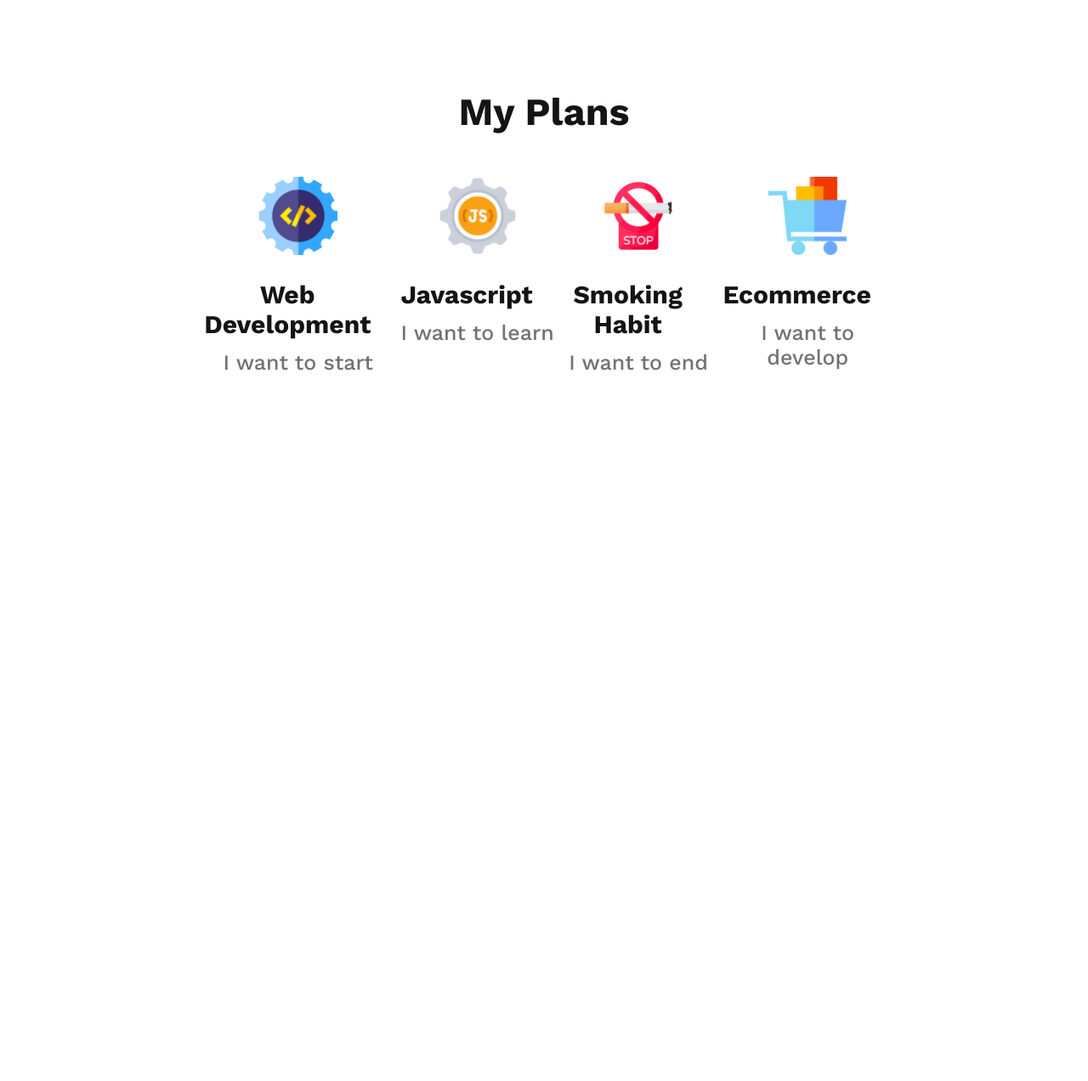
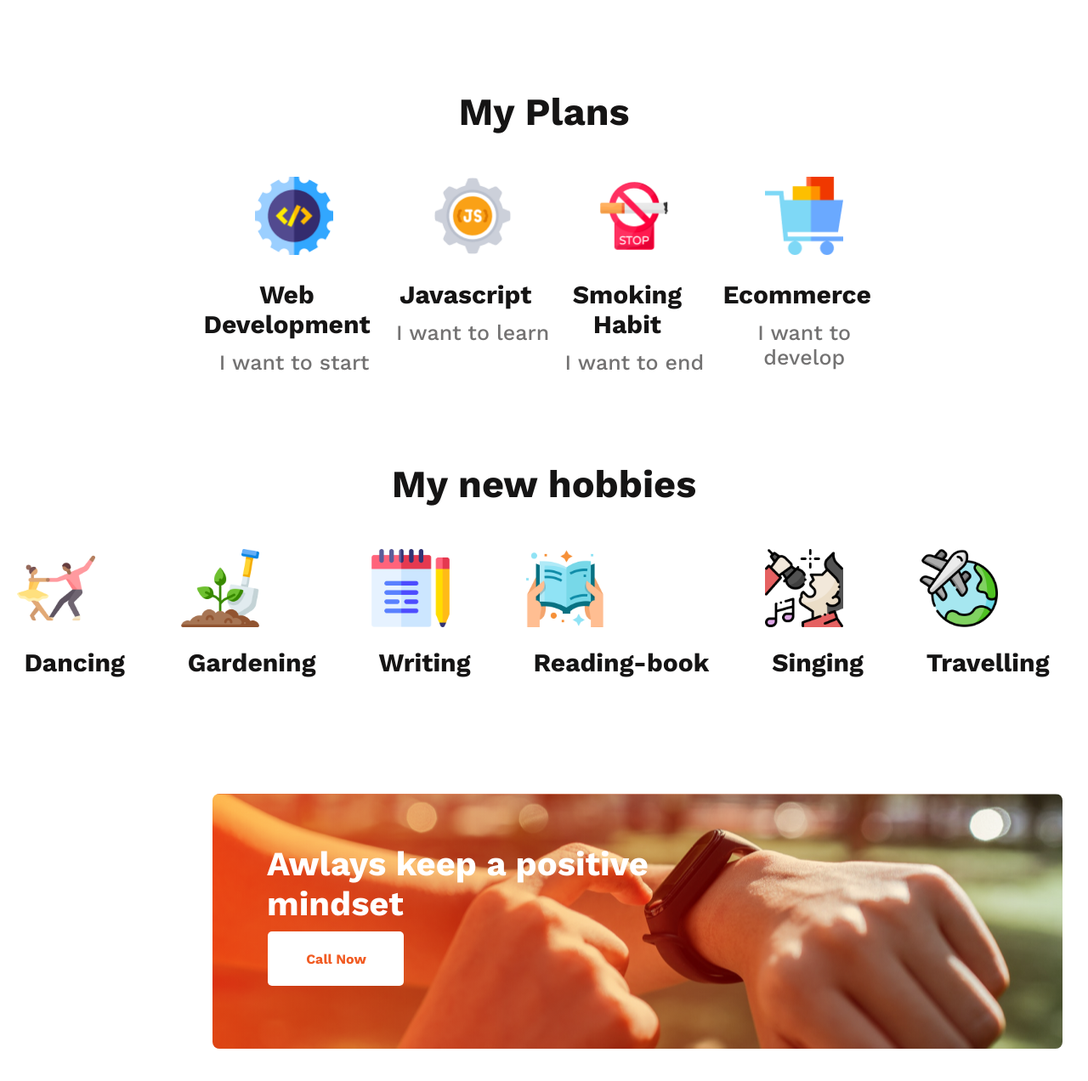
Before and after one commit to yasmin-nova/new-year-new-mission, a plain HTML site: page index.html in a window 1280 px wide. Shown: the part 1454-2726 px from the top of the page at 85% size. Before the commit the page ends 1895 px from the top, so only its background shows below. Drawn offline with nearby package versions, Linux system fonts and the light colour scheme.

Commit message:
positive section

```diff
--- a/index.html
+++ b/index.html
@@ -95,6 +95,48 @@
           </div>
         </div>
       </div>
+      <!-- new section made by me -->
+      <div class="hobby-div-section">
+        <h3 class="hobby-title">My new hobbies</h3>
+        <div class="hobby">
+          <div class="hobby-div">
+            <img class="hobby-img" src="images/hobbies/dancing.png" alt="" />
+            <p class="plan-desc">Dancing</p>
+          </div>
+          <div class="hobby-div">
+            <img class="hobby-img" src="images/hobbies/gardening.png" alt="" />
+            <p class="plan-desc">Gardening</p>
+          </div>
+          <div class="hobby-div">
+            <img class="hobby-img" src="images/hobbies/notes.png" alt="" />
+            <p class="plan-desc">Writing</p>
+          </div>
+          <div class="hobby-div">
+            <img
+              class="hobby-img"
+              src="images/hobbies/reading-book.png"
+              alt=""
+            />
+            <p class="plan-desc">Reading-book</p>
+          </div>
+          <div class="hobby-div">
+            <img class="hobby-img" src="images/hobbies/singing.png" alt="" />
+            <p class="plan-desc">Singing</p>
+          </div>
+          <div class="hobby-div">
+            <img class="hobby-img" src="images/hobbies/travelling.png" alt="" />
+            <p class="plan-desc">Travelling</p>
+          </div>
+        </div>
+      </div>
+      <!-- positive section -->
+      <div class="positive-section">
+        <h3 class="positive-title">
+          Awlays keep a positive <br />
+          mindset
+        </h3>
+        <button class="positive-btn">Call Now</button>
+      </div>
     </main>
   </body>
 </html>
--- a/style.css
+++ b/style.css
@@ -6,9 +6,11 @@
 
 .banner-div {
   background: url("/images/banner/banner2.png") no-repeat center;
+  width: 100%;
   height: 600px;
   text-align: right;
   background-size: cover;
+  padding-right: 25px;
 }
 
 .banner-title {
@@ -90,7 +92,8 @@
   height: 92px;
   padding-bottom: 25px;
 }
-.plan-title {
+.plan-title,
+.hobby-title {
   font-weight: 800;
   font-size: 45px;
   color: #151414;
@@ -102,10 +105,12 @@
   font-weight: 700;
   font-size: 30px;
   color: #151414;
-
+  text-align: center;
   padding-bottom: 13px;
   padding-right: 25px;
+  padding-left: 8px;
 }
+
 .plan-text {
   font-weight: 500;
   font-size: 25px;
@@ -114,3 +119,48 @@
 .plan {
   text-align: center;
 }
+.hobby {
+  display: flex;
+  justify-content: space-around;
+  padding-bottom: 124px;
+}
+
+.hobby-img {
+  width: 92px;
+  height: 92px;
+  padding-bottom: 20px;
+}
+/* positive-section */
+.positive-section {
+  background: url("images/watch.png"),
+    linear-gradient(90deg, #e65d28 0%, rgba(241, 91, 34, 0) 100%);
+  border-radius: 8px;
+  background-blend-mode: overlay;
+  background-repeat: no-repeat;
+  width: 1000px;
+  height: 300px;
+  background-position: center;
+  margin-left: 250px;
+  margin-bottom: 130px;
+}
+.positive-title {
+  font-weight: 700;
+  font-size: 40px;
+  color: #ffffff;
+  padding-top: 59px;
+  padding-left: 64px;
+}
+.positive-btn {
+  font-weight: 600;
+  font-size: 16px;
+  color: #f15b22;
+
+  border: 0;
+  margin-top: 9px;
+  margin-left: 65px;
+  padding: 21px 22px 20px 23px;
+  background: #ffffff;
+  border-radius: 5px;
+  width: 160px;
+  height: 64px;
+}
```
Also changed, not shown: images/hobbies/dancing.png (added), images/hobbies/gardening.png (added), images/hobbies/notes.png (added), images/hobbies/reading-book.png (added), images/hobbies/singing.png (added), images/hobbies/travelling.png (added).
